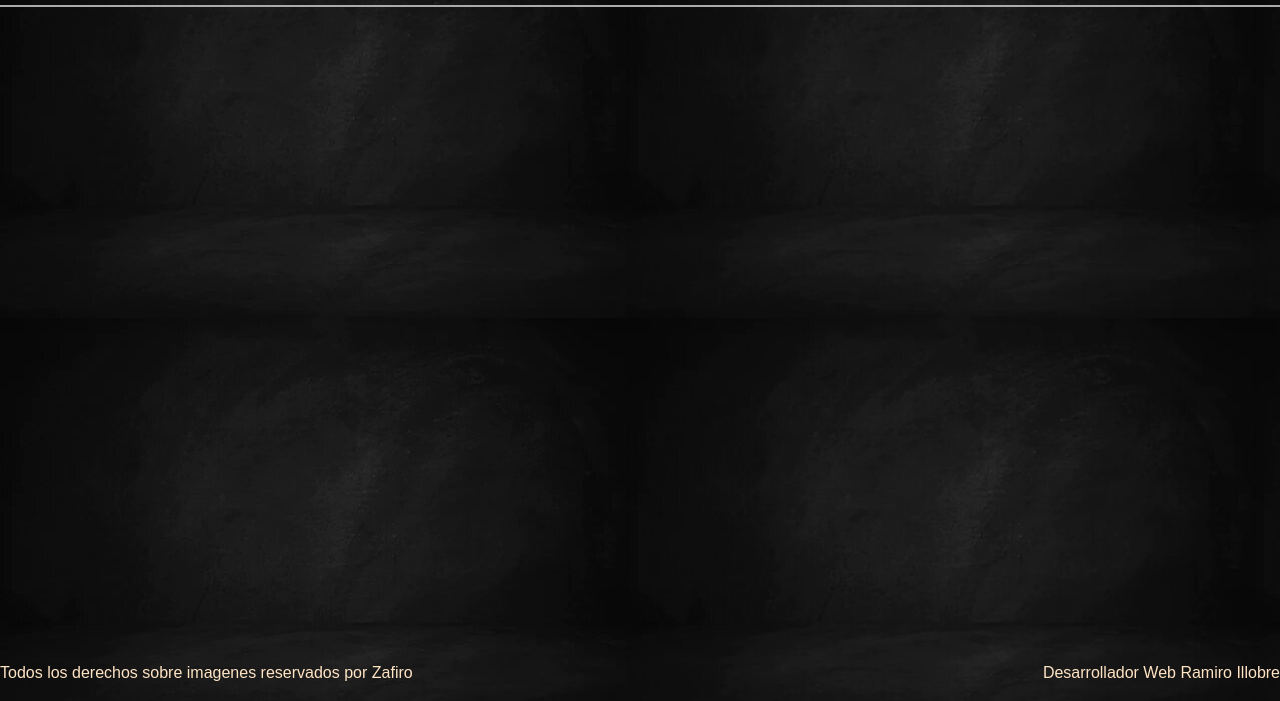
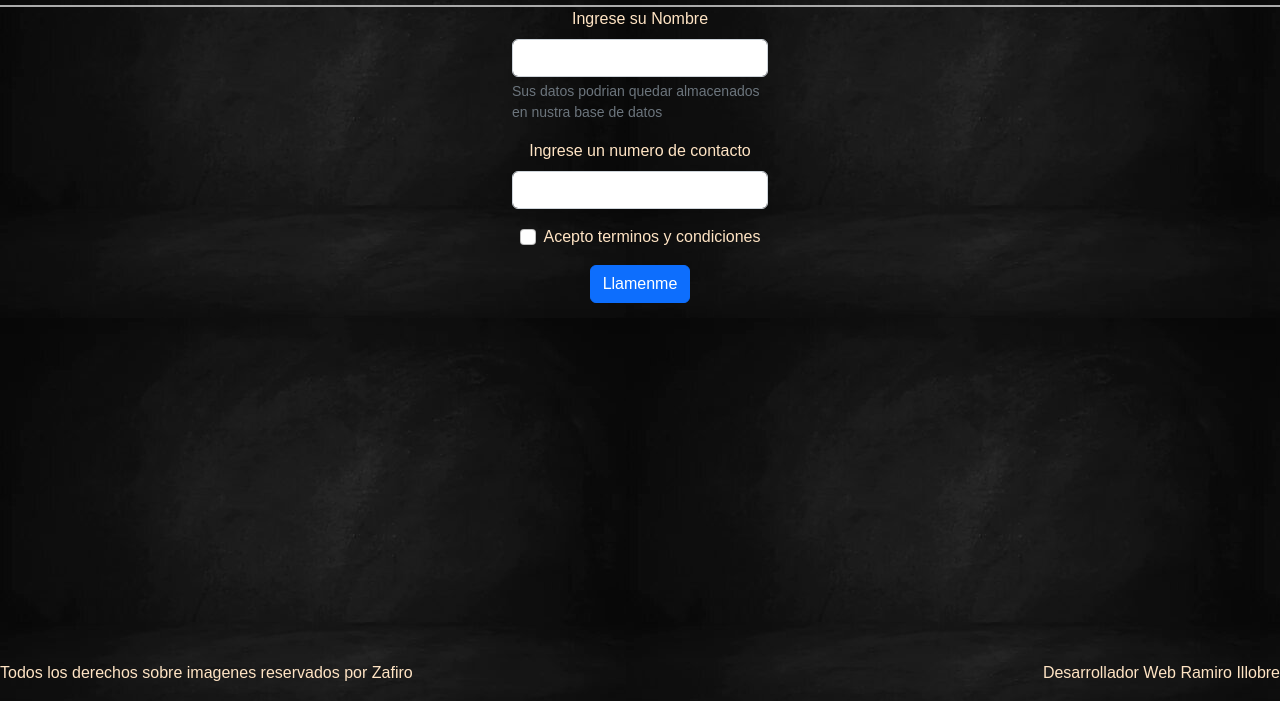
Before and after one commit to RamiroIanIllobre/proyecto-concecionario, a plain HTML site: page pages/contacto.html in a window 1280 px wide. Shown: the part 99-800 px from the top of the page. Drawn offline with nearby package versions, Linux system fonts and the light colour scheme; a web font is replaced by a local one.

Commit message:
Final pages

```diff
--- a/css/estilo.css
+++ b/css/estilo.css
@@ -54,3 +54,21 @@ body {
     justify-content: space-between;
     margin-top: auto;
 }
+.divContacto {
+    display: flex;
+    flex-direction: column;
+    align-items: center;
+    width: 20%;
+}
+.formContacto {
+    display: flex;
+    flex-direction: column;
+    align-items: center;
+}
+
+.mainUbicacion {
+    display: flex;
+    flex-direction: column;
+    justify-content: space-around;
+    align-items: center;
+}
--- a/pages/contacto.html
+++ b/pages/contacto.html
@@ -55,7 +55,24 @@
         </nav>
     </header>
 
-
+    <main>
+        <form class="formContacto">
+            <div class="mb-3 divContacto">
+                <label for="exampleInputEmail1" class="form-label">Ingrese su Nombre</label>
+                <input type="text" class="form-control" id="exampleInputEmail1" aria-describedby="emailHelp">
+                <div id="emailHelp" class="form-text">Sus datos podrian quedar almacenados en nustra base de datos</div>
+            </div>
+            <div class="mb-3 divContacto">
+                <label for="exampleInputPassword1" class="form-label">Ingrese un numero de contacto</label>
+                <input type="number" class="form-control" id="exampleInputPassword1">
+            </div>
+            <div class="mb-3 form-check">
+                <label class="form-check-label" for="exampleCheck1">Acepto terminos y condiciones</label>
+                <input type="checkbox" class="form-check-input" id="exampleCheck1">
+            </div>
+            <button type="submit" class="btn btn-primary">Llamenme</button>
+        </form>
+    </main>
 
 
 
```
Also changed, not shown: pages/ubicacion.html (+9 -1 lines).
